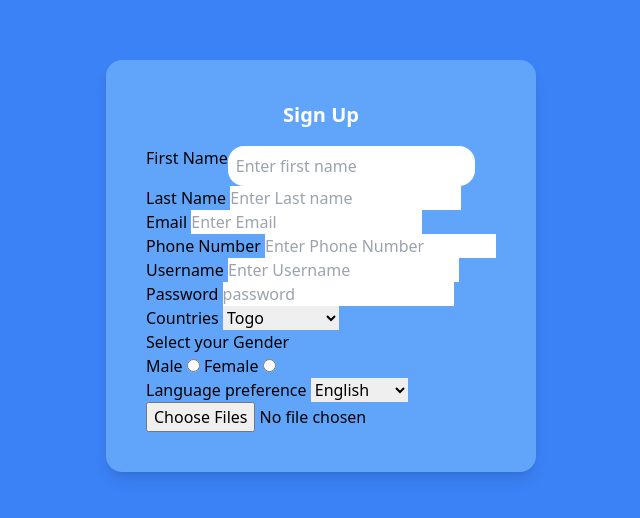
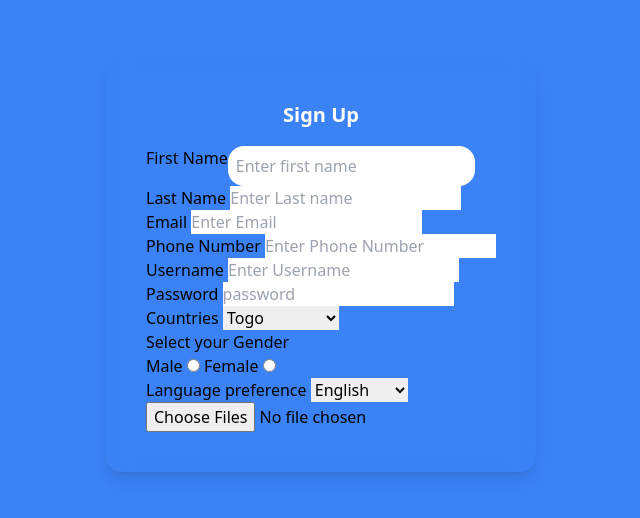
Before and after one commit to oluwaseun-babatunde/full-form-authentication, a plain HTML site: page index.html in a window 1280 px wide. Shown: the part 134-652 px from the top of the page, without its empty margins (319-959 px from the left). Drawn offline with nearby package versions, Linux system fonts and the light colour scheme.

Commit message:
updated project

```diff
--- a/index.html
+++ b/index.html
@@ -9,7 +9,7 @@
 </head>
 <body class="flex justify-center items-center bg-blue-500 min-h-screen">
 
-    <form class="bg-blue-400 shadow-lg m-auto p-10 rounded-2xl">
+    <form class=" shadow-lg m-auto p-10 rounded-2xl backdrop-blur-lg backdrop-blur-md">
         <h4 class="text-center text-white font-bold mb-4 text-[20px]">Sign Up</h4>
 
         <div class="flex  ">
```
